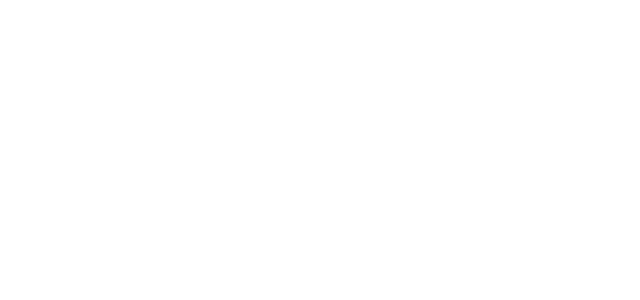
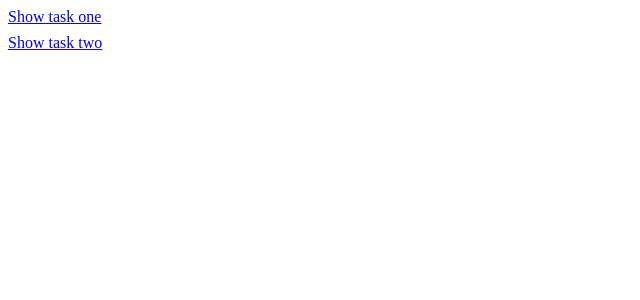
Before and after one commit to ruzhaa/old-mac-donald, an Angular app: page /home/dashboard in a window 1280 px wide. Before the commit this address led to /. Shown: the top 300 px of the page, without its empty margins (0-640 px from the left). Built offline with nearby package versions, Linux system fonts and the light colour scheme.

Commit message:
update(Structure): add home and dashboard component

```diff
--- a/src/app/app-routing.module.ts
+++ b/src/app/app-routing.module.ts
@@ -6,11 +6,11 @@ const routes: Routes = [
     {
         path: '',
         pathMatch: 'full',
-        redirectTo: 'tasks',
+        redirectTo: 'home',
     },
     {
-        path: 'tasks',
-        loadChildren: () => import('./modules/tasks/tasks.module').then(m => m.TasksModule),
+        path: 'home',
+        loadChildren: () => import('./modules/home/home.module').then(m => m.HomeModule),
     },
 ];
 
--- /dev/null
+++ b/src/app/modules/home/dashboard/dashboard.component.html
@@ -0,0 +1,6 @@
+<p>
+    <a [routerLink]="['/home', 'tasks', 'auto']"> Show task one</a>
+</p>
+<p>
+    <a [routerLink]="['/home', 'tasks', 'manual']"> Show task two</a>
+</p>
--- /dev/null
+++ b/src/app/modules/home/dashboard/dashboard.component.ts
@@ -0,0 +1,19 @@
+import { Component, OnInit } from '@angular/core';
+import { Title } from '@angular/platform-browser';
+
+@Component({
+    selector: 'app-dashboard',
+    templateUrl: './dashboard.component.html',
+    styleUrls: ['./dashboard.component.scss']
+})
+export class DashboardComponent implements OnInit {
+
+    constructor(
+        private _titleService: Title
+    ) {
+        this._titleService.setTitle('Dashboard');
+    }
+    ngOnInit(): void {
+    }
+
+}
--- /dev/null
+++ b/src/app/modules/home/home-routing.module.ts
@@ -0,0 +1,26 @@
+import { NgModule } from '@angular/core';
+import { Routes, RouterModule } from '@angular/router';
+import { DashboardComponent } from './dashboard/dashboard.component';
+
+
+const routes: Routes = [
+    {
+        path: '',
+        pathMatch: 'full',
+        redirectTo: 'dashboard',
+    },
+    {
+        path: 'dashboard',
+        component: DashboardComponent
+    },
+    {
+        path: 'tasks',
+        loadChildren: () => import('../tasks/tasks.module').then(m => m.TasksModule),
+    },
+];
+
+@NgModule({
+    imports: [RouterModule.forChild(routes)],
+    exports: [RouterModule]
+})
+export class HomeRoutingModule { }
--- a/src/app/modules/tasks/task-one/task-one.component.html
+++ b/src/app/modules/tasks/task-one/task-one.component.html
@@ -1,3 +1,7 @@
+<div class="space-bottom-50px">
+    <h2>Task one - auto mode</h2>
+    <span><a [routerLink]="['/home']"> Dashboard </a> </span> / <span>Task one</span>
+</div>
 <ng-container *ngFor="let animal of animals">
     <div class="space-bottom-20px">
         <p>Old MacDonald had a farm, E I E I O</p>
--- a/src/app/modules/tasks/task-one/task-one.component.ts
+++ b/src/app/modules/tasks/task-one/task-one.component.ts
@@ -1,4 +1,5 @@
 import { Component, OnInit } from '@angular/core';
+import { Title } from '@angular/platform-browser';
 import { Animal, IAnimal } from 'src/app/shared';
 
 @Component({
@@ -15,7 +16,11 @@ export class TaskOneComponent implements OnInit {
         new Animal({ species: 'horse', sound: 'neigh' }),
     ];
 
-    constructor() { }
+    constructor(
+        private _titleService: Title
+    ) {
+        this._titleService.setTitle('Task one - auto mode');
+    }
 
     ngOnInit(): void { }
 
```
Also changed, not shown: src/app/modules/home/home.module.ts (added, +15 -0 lines), src/app/modules/home/dashboard/dashboard.component.scss (added), 1 other file (tests, documents, lock files or other folders).
